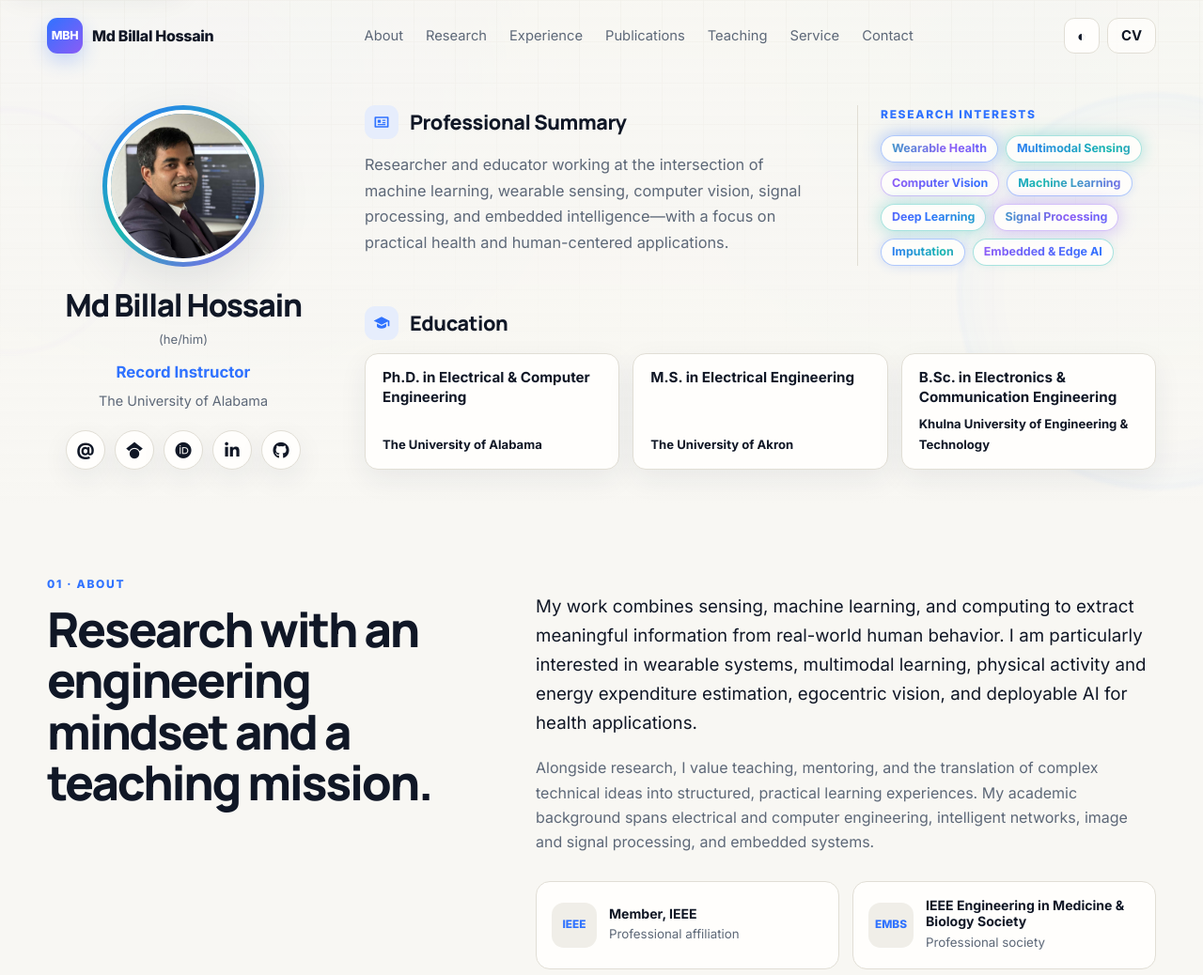
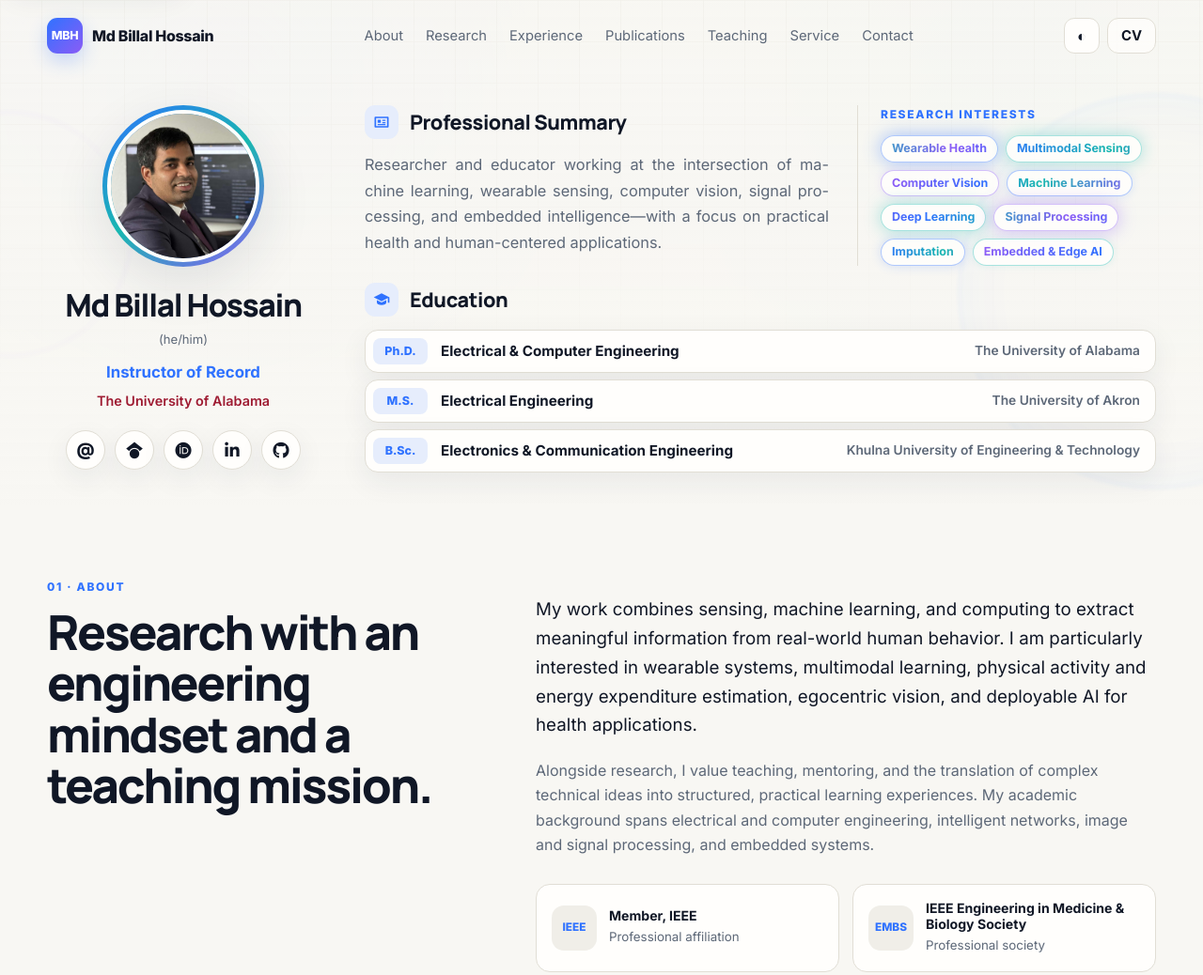
Before and after one commit to mdbhossain/mdbhossain.github.io, a plain HTML site: page index.html in a window 1280 px wide. Shown: the top 1038 px of the page at 94% size. Drawn offline with Linux system fonts and the light colour scheme.

Commit message:
corrected

```diff
--- a/data.js
+++ b/data.js
@@ -108,7 +108,7 @@ window.PORTFOLIO_DATA = {
 
   experience: [
     {
-      role: "Record Instructor",
+      role: "Instructor of Record",
       organization: "Department of Electrical and Computer Engineering, The University of Alabama",
       location: "Tuscaloosa, Alabama",
       period: "May 2025 — Present",
--- a/index.html
+++ b/index.html
@@ -97,7 +97,7 @@
           </div>
           <h1 class="profile-name">Md Billal Hossain</h1>
           <p class="profile-pronouns">(he/him)</p>
-          <p class="profile-role">Record Instructor</p>
+          <p class="profile-role">Instructor of Record</p>
           <p class="profile-org">The University of Alabama</p>
           <div class="social-row" aria-label="Professional profiles">
             <a class="social-link social-link-text" href="mailto:mhossain14@crimson.ua.edu" aria-label="Email" title="Email: mhossain14@crimson.ua.edu"><span aria-hidden="true">@</span></a>
@@ -239,7 +239,7 @@
             <span class="teaching-icon" aria-hidden="true">∑</span>
             <div>
               <span class="micro-label">Current role</span>
-              <h3>Record Instructor</h3>
+              <h3>Instructor of Record</h3>
               <p>Department of Electrical and Computer Engineering, The University of Alabama</p>
             </div>
           </div>
--- a/script.js
+++ b/script.js
@@ -29,13 +29,17 @@
 
   // Render education
   const educationGrid = document.getElementById("education-grid");
-  educationGrid.innerHTML = data.education.map((item, index) => `
+  // "Ph.D. in Electrical & Computer Engineering" -> level "Ph.D." + field "Electrical & Computer Engineering"
+  educationGrid.innerHTML = data.education.map((item, index) => {
+    const [level, ...rest] = String(item.degree).split(" in ");
+    const field = rest.join(" in ");
+    return `
     <article class="education-card reveal" style="--delay:${index * 70}ms">
-      <span class="education-index">0${index + 1}</span>
-      <h3>${esc(item.degree)}</h3>
+      ${field ? `<span class="education-level">${esc(level)}</span>` : ""}
+      <h3>${esc(field || level)}</h3>
       <p class="education-institution">${esc(item.institution)}</p>
-    </article>
-  `).join("");
+    </article>`;
+  }).join("");
 
   // Render research areas
   const researchGrid = document.getElementById("research-grid");
--- a/styles.css
+++ b/styles.css
@@ -11,6 +11,7 @@
   --accent-2: #19b7b0;
   --accent-3: #8b5cf6;
   --warm: #ffb24a;
+  --crimson: #9e1b32;
   --white: #ffffff;
   --shadow: 0 18px 55px rgba(31, 46, 76, 0.11);
   --shadow-soft: 0 10px 30px rgba(31, 46, 76, 0.07);
@@ -21,6 +22,7 @@
 }
 
 html[data-theme="dark"] {
+  --crimson: #e8637c;
   --bg: #0b111d;
   --surface: #111a29;
   --surface-2: #151f31;
@@ -231,7 +233,7 @@ img { max-width: 100%; }
 .profile-name { margin: 22px 0 0; font: 800 clamp(1.8rem, 2.6vw, 2.2rem) / 1.12 "Manrope", "Inter", sans-serif; letter-spacing: -.04em; }
 .profile-pronouns { margin: 8px 0 0; color: var(--muted); font-size: .82rem; }
 .profile-role { margin: 10px 0 0; color: var(--accent); font-weight: 700; font-size: 1.05rem; }
-.profile-org { margin: 4px 0 0; color: var(--muted); font-size: .9rem; }
+.profile-org { margin: 4px 0 0; color: var(--crimson); font-size: .9rem; font-weight: 600; }
 .social-row { display: flex; flex-wrap: wrap; justify-content: center; gap: 10px; margin-top: 20px; }
 .social-link {
   width: 42px; height: 42px;
@@ -252,7 +254,7 @@ img { max-width: 100%; }
 .hero-block-title { display: flex; align-items: center; gap: 12px; margin: 0 0 14px; font: 800 1.35rem/1.2 "Manrope", "Inter", sans-serif; letter-spacing: -.02em; }
 .hero-block-icon { width: 36px; height: 36px; display: grid; place-items: center; flex: none; border-radius: 11px; background: color-mix(in srgb, var(--accent) 12%, var(--surface)); }
 .hero-block-icon svg { width: 20px; height: 20px; fill: var(--accent); }
-.hero-summary { margin: 0; color: var(--muted); font-size: 1.02rem; line-height: 1.7; }
+.hero-summary { text-align: justify; hyphens: auto; margin: 0; color: var(--muted); font-size: 1.02rem; line-height: 1.7; }
 
 .keyword-panel { padding-left: 24px; border-left: 1px solid var(--line); }
 .keyword-list { list-style: none; margin: 12px 0 0; padding: 0; display: flex; flex-wrap: wrap; gap: 8px; }
@@ -285,11 +287,19 @@ img { max-width: 100%; }
 }
 @keyframes keyword-shift { to { background-position: -300% 0; } }
 
-.hero .education-grid { margin-top: 0; gap: 14px; }
-.hero .education-card { display: flex; flex-direction: column; padding: 15px 18px; border-radius: var(--radius-md); box-shadow: var(--shadow-soft); }
-.hero .education-index { display: none; }
-.hero .education-card h3 { margin: 0 0 8px; font-size: .95rem; }
-.hero .education-card p { font-size: .82rem; margin: auto 0 0; }
+.hero .education-grid { margin-top: 0; grid-template-columns: 1fr; gap: 7px; }
+.hero .education-card {
+  display: grid; grid-template-columns: 58px minmax(0, 1fr) auto; align-items: center; column-gap: 14px;
+  padding: 8px 16px 8px 8px; border-radius: var(--radius-md); box-shadow: var(--shadow-soft);
+}
+.education-level {
+  display: grid; place-items: center; height: 28px; border-radius: 8px;
+  background: color-mix(in srgb, var(--accent) 12%, var(--surface));
+  color: var(--accent); font-size: .78rem; font-weight: 800; white-space: nowrap;
+}
+.hero .education-card h3 { margin: 0; font-size: .95rem; line-height: 1.3; }
+.hero .education-card p { margin: 0; font-size: .86rem; line-height: 1.3; text-align: right; }
+.hero .education-institution { color: var(--muted) !important; font-weight: 600; }
 .expertise-strip {
   position: relative;
   z-index: 3;
@@ -516,7 +526,6 @@ img { max-width: 100%; }
   .nav-actions { display: none; }
   .hero { min-height: auto; }
   .hero-grid { grid-template-columns: 1fr; gap: 40px; }
-  .hero .education-grid { grid-template-columns: repeat(3, 1fr); }
   .expertise-strip { grid-template-columns: repeat(3, 1fr); }
   .expertise-strip span:nth-child(3) { border-right: 0; }
   .expertise-strip span:nth-child(-n+3) { border-bottom: 1px solid var(--line); }
@@ -533,7 +542,8 @@ img { max-width: 100%; }
   .hero { padding-top: 104px; }
   .hero-top { grid-template-columns: 1fr; gap: 26px; }
   .keyword-panel { padding-left: 0; border-left: 0; }
-  .hero .education-grid { grid-template-columns: 1fr; }
+  .hero .education-card { grid-template-columns: 58px minmax(0, 1fr); row-gap: 2px; padding: 10px 14px 10px 10px; }
+  .hero .education-card p { grid-column: 2; text-align: left; }
   .expertise-strip { grid-template-columns: repeat(2, 1fr); margin-top: 48px; }
   .expertise-strip span { border-bottom: 1px solid var(--line); }
   .expertise-strip span:nth-child(2n) { border-right: 0; }
```
Also changed, not shown: cv.html (+1 -1 lines).
